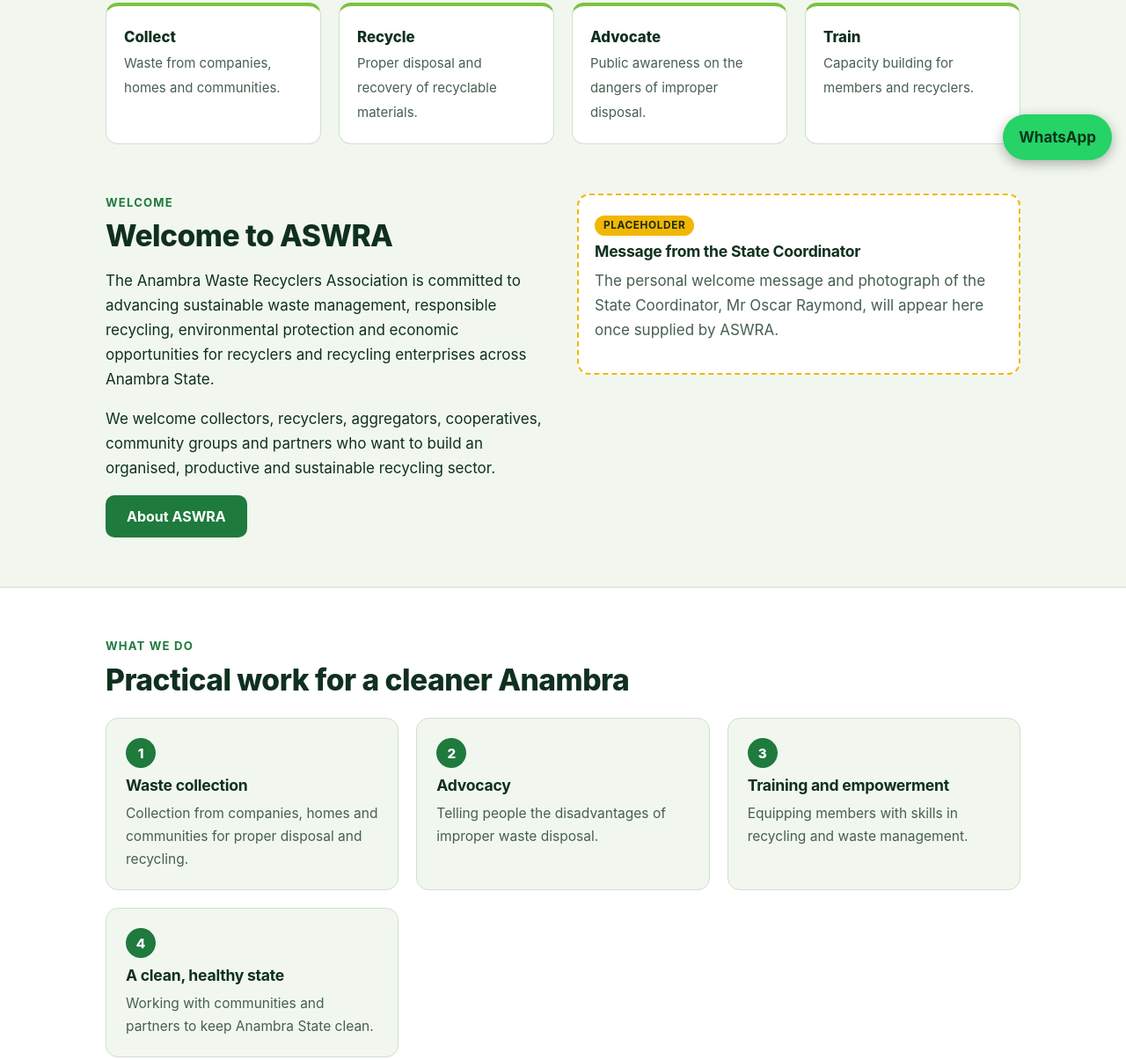
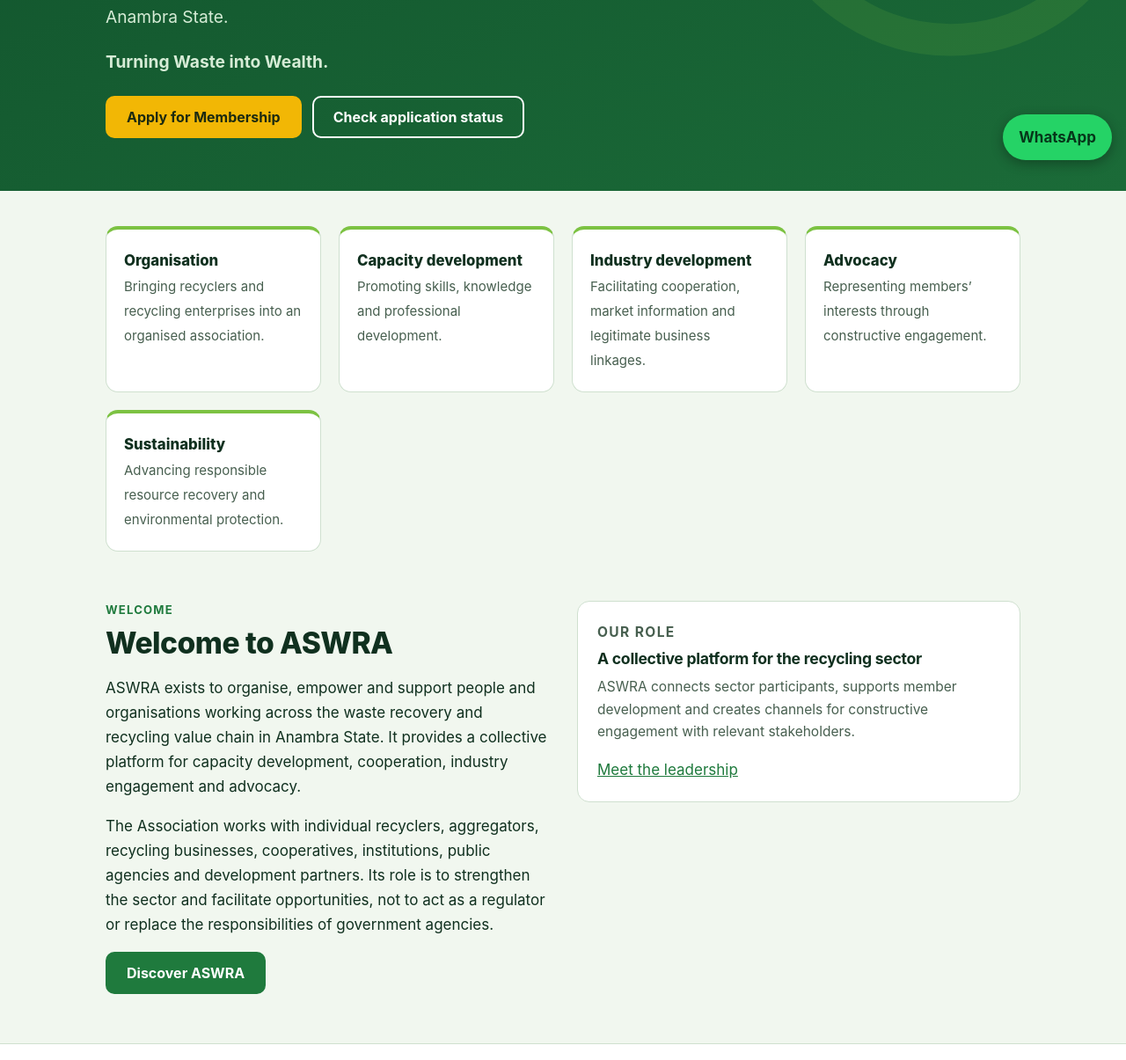
Before and after one commit to emezch93/aswra, a website: page index.html in a window 1280 px wide. Shown: the part 602-1807 px from the top of the page at 88% size. Drawn offline with Linux system fonts and the light colour scheme.

Commit message:
Reposition ASWRA homepage as a sector association

```diff
--- a/index.html
+++ b/index.html
@@ -4,7 +4,7 @@
 <meta charset="utf-8">
 <meta name="viewport" content="width=device-width, initial-scale=1">
 <title>ASWRA | Anambra State Waste Recyclers Association</title>
-<meta name="description" content="The Anambra State Waste Recyclers Association (ASWRA): sustainable waste management, responsible recycling and a cleaner, healthier Anambra State.">
+<meta name="description" content="ASWRA is the membership, coordination and development association for waste recyclers and recycling enterprises in Anambra State.">
 <meta name="theme-color" content="#0f4d2a">
 <link rel="icon" href="a.jpg" type="image/jpeg">
 <link rel="stylesheet" href="assets/css/styles.css">
@@ -29,30 +29,33 @@
 <section class="hero"><svg viewBox="0 0 200 200" aria-hidden="true" fill="#7cc242"><g stroke="#7cc242" stroke-width="14" fill="none" stroke-linecap="round"><path d="M100 20A80 80 0 0 1 169 140"/><path transform="rotate(120 100 100)" d="M100 20A80 80 0 0 1 169 140"/><path transform="rotate(240 100 100)" d="M100 20A80 80 0 0 1 169 140"/></g><polygon points="181.4,147 157.2,133 158.3,159"/><polygon transform="rotate(120 100 100)" points="181.4,147 157.2,133 158.3,159"/><polygon transform="rotate(240 100 100)" points="181.4,147 157.2,133 158.3,159"/></svg>
 <div class="container"><div class="hero-text">
 <p class="eyebrow">Anambra State Waste Recyclers Association</p>
-<h1>Turning waste into wealth.</h1>
-<p>ASWRA brings waste collectors, recyclers and recycling businesses together to keep Anambra State clean and healthy and to create decent livelihoods from recycling.</p>
+<h1>Organising Anambra’s recycling sector for a sustainable future.</h1>
+<p>ASWRA is a state-level membership association bringing together waste recyclers, recovery workers, recycling enterprises, cooperatives and strategic partners to strengthen the sector, promote responsible recycling and advance sustainable livelihoods across Anambra State.</p>
+<p><strong>Turning Waste into Wealth.</strong></p>
 <div class="cta"><a class="btn" href="membership.html#apply">Apply for Membership</a><a class="btn outline" href="application-status/">Check application status</a></div>
 </div></div></section>
 <div class="container"><div class="pillars">
-<div class="pillar"><b>Collect</b><span>Waste from companies, homes and communities.</span></div>
-<div class="pillar"><b>Recycle</b><span>Proper disposal and recovery of recyclable materials.</span></div>
-<div class="pillar"><b>Advocate</b><span>Public awareness on the dangers of improper disposal.</span></div>
-<div class="pillar"><b>Train</b><span>Capacity building for members and recyclers.</span></div>
+<div class="pillar"><b>Organisation</b><span>Bringing recyclers and recycling enterprises into an organised association.</span></div>
+<div class="pillar"><b>Capacity development</b><span>Promoting skills, knowledge and professional development.</span></div>
+<div class="pillar"><b>Industry development</b><span>Facilitating cooperation, market information and legitimate business linkages.</span></div>
+<div class="pillar"><b>Advocacy</b><span>Representing members’ interests through constructive engagement.</span></div>
+<div class="pillar"><b>Sustainability</b><span>Advancing responsible resource recovery and environmental protection.</span></div>
 </div></div>
 <section class="section"><div class="container split">
 <div><p class="eyebrow">Welcome</p><h2>Welcome to ASWRA</h2>
-<p>The Anambra Waste Recyclers Association is committed to advancing sustainable waste management, responsible recycling, environmental protection and economic opportunities for recyclers and recycling enterprises across Anambra State.</p>
-<p>We welcome collectors, recyclers, aggregators, cooperatives, community groups and partners who want to build an organised, productive and sustainable recycling sector.</p>
-<a class="btn green" href="about.html">About ASWRA</a></div>
-<div class="todo"><span class="tag">Placeholder</span><h3>Message from the State Coordinator</h3><p class="muted">The personal welcome message and photograph of the State Coordinator, Mr Oscar Raymond, will appear here once supplied by ASWRA.</p></div>
+<p>ASWRA exists to organise, empower and support people and organisations working across the waste recovery and recycling value chain in Anambra State. It provides a collective platform for capacity development, cooperation, industry engagement and advocacy.</p>
+<p>The Association works with individual recyclers, aggregators, recycling businesses, cooperatives, institutions, public agencies and development partners. Its role is to strengthen the sector and facilitate opportunities, not to act as a regulator or replace the responsibilities of government agencies.</p>
+<a class="btn green" href="about.html">Discover ASWRA</a></div>
+<div class="card"><p class="eyebrow">Our role</p><h3>A collective platform for the recycling sector</h3><p>ASWRA connects sector participants, supports member development and creates channels for constructive engagement with relevant stakeholders.</p><a href="leadership.html">Meet the leadership</a></div>
 </div></section>
-<section class="section alt"><div class="container"><p class="eyebrow">What we do</p><h2>Practical work for a cleaner Anambra</h2>
+<section class="section alt"><div class="container"><p class="eyebrow">Our work</p><h2>Strengthening the recycling sector</h2>
 <div class="grid">
-<div class="card"><span class="num">1</span><h3>Waste collection</h3><p>Collection from companies, homes and communities for proper disposal and recycling.</p></div>
-<div class="card"><span class="num">2</span><h3>Advocacy</h3><p>Telling people the disadvantages of improper waste disposal.</p></div>
-<div class="card"><span class="num">3</span><h3>Training and empowerment</h3><p>Equipping members with skills in recycling and waste management.</p></div>
-<div class="card"><span class="num">4</span><h3>A clean, healthy state</h3><p>Working with communities and partners to keep Anambra State clean.</p></div>
-</div><a class="btn green" href="activities.html">Read more</a></div></section>
+<div class="card"><h3>Member organisation</h3><p>Providing an organised platform for eligible individuals, businesses, cooperatives and institutions in the recycling sector.</p></div>
+<div class="card"><h3>Capacity development</h3><p>Promoting training, practical knowledge, safe working practices and professional development.</p></div>
+<div class="card"><h3>Market and partnership facilitation</h3><p>Helping members connect with relevant buyers, processors, producers and potential partners where opportunities exist.</p></div>
+<div class="card"><h3>Advocacy and sustainability</h3><p>Supporting constructive stakeholder engagement and responsible waste recovery across Anambra State.</p></div>
+</div><a class="btn green" href="activities.html">Explore our work</a></div></section>
+<section class="section band"><div class="container split"><div><p class="eyebrow">Work with ASWRA</p><h2>Building a stronger recycling ecosystem requires collaboration.</h2><p>We welcome engagement from recyclers, businesses, public institutions, community organisations and development partners whose objectives align with responsible recycling and sustainable development.</p></div><div class="cta"><a class="btn" href="membership.html">Explore membership</a><a class="btn outline" href="contact.html">Discuss a partnership</a></div></div></section>
 <section class="section band"><div class="container"><p class="eyebrow">Every year</p><h2>Days we celebrate</h2>
 <p>ASWRA marks World Clean Up Day, World Environment Day and other environmental days each year.</p>
 <div class="cel" id="celebrations"></div></div></section>
```
